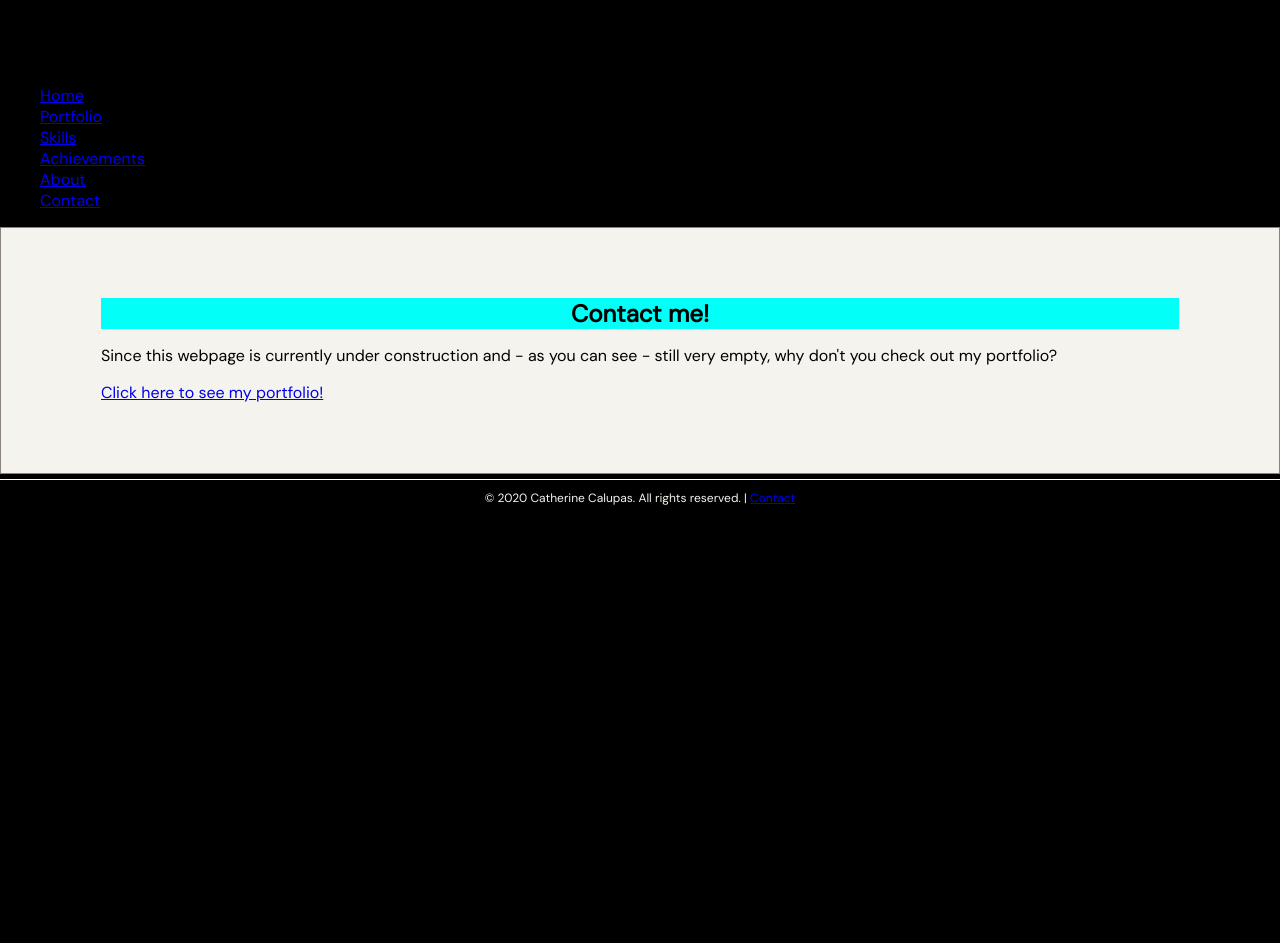
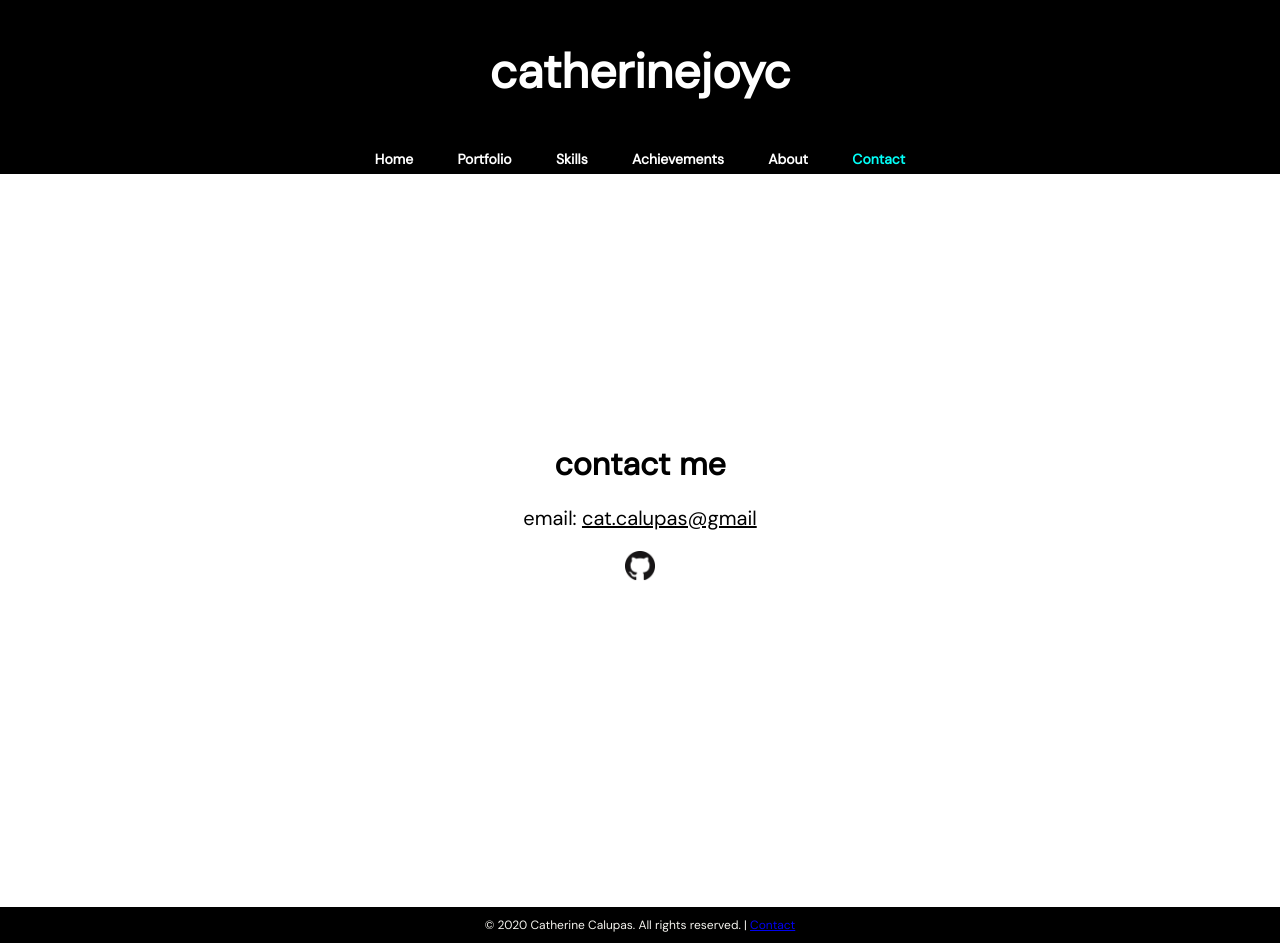
Before and after one commit to catherinejoyc/blog, a plain HTML site: page contact.html in a window 1280 px wide. Before the commit the page ends 800 px from the top, so only its background shows below. Drawn offline with Linux system fonts and the light colour scheme; a web font is replaced by a local one.

Commit message:
add contact page

```diff
--- a/assets/css/simplestyle.css
+++ b/assets/css/simplestyle.css
@@ -13,6 +13,10 @@ overflow-y: scroll;
 }
 ::-webkit-scrollbar-thumb {
   background: white;
+}
+
+p{
+font-size: 20px;
 }
 
 /* Body*/
@@ -84,15 +88,17 @@ color: #02fff8;
 }
 
 /* Home */
-.home{
+.singlePage{
 height: 100%;
 display: flex;
 flex-direction:column;
 background-color:white;
+text-align: center;
 }
 
-.home .content{
+.singlePage .content{
 height: 100%;
+width: 100%;
 
 background-color: white;
 
@@ -101,7 +107,7 @@ color: black;
 
 .absoluteCenter{
 margin: 0;
-position: absolute;
+position: relative;
 top: 46.5%;
 left: 50%;
 -ms-transform: translate(-50%, -50%);
@@ -123,6 +129,7 @@ background-color: #02fff8;
 .column.small.right {
 width: 20%;
 }
+
 .row:after {
   content: "";
   display: table;
@@ -199,11 +206,10 @@ background-color: #02fff8;
 text-align: center;
 }
 
-/* Right column */
+/*---Contact---*/
 .contact{
 margin: 0px;
 padding: 20px;
-background-color: #02fff8;
 }
 .contact h1{
 margin: 0px;
@@ -220,7 +226,7 @@ padding: 0px;
 height: 25px;
 }
 .contact img{
-height: 25px;
+height: 30px;
 }
 .contact h3{
 margin-top: 20px;
@@ -254,6 +260,6 @@ color: #f4f3ee;
 }
 
 /* CSS HEX https://coolors.co/0a0a0a-02fff8-ffffff */
---rich-black-fogra-39: #0a0a0aff;
---aqua: #02fff8ff;
---white: #ffffffff;
+--rich-black-fogra-39: #0a0a0a;
+--aqua: #02fff8;
+--white: #ffffff;
--- a/contact.html
+++ b/contact.html
@@ -3,21 +3,30 @@
 
 <head>
 	<meta charset="utf-8" />
+	<meta name="viewport" content="width=device-width, initial-scale=1.0"> <!-- responsive on all platforms -->
 	<link rel="stylesheet" href="assets/css/simplestyle.css">
 
 	<!-- Google Fonts -->
 	<link href='https://fonts.googleapis.com/css?family=DM Sans' rel='stylesheet'>
-<link href='https://fonts.googleapis.com/css?family=Candal' rel='stylesheet'>
 
-<title>catherinejoyc | Contact</title>
+	<title>catherinejoyc | contact</title>
+
+	<style>
+	html, body {
+	height: 100%;
+	margin: 0;
+	}
+}
+</style>
 </head>
 
 <body>
-<header>
-<h1>Hewwo OwO</h1>
-</header>
+	<div class="header">
+		<h1>catherinejoyc</h1>
+	</div>
 
-<nav>
+	<div class="singlePage">
+		<div class="nav">
 			<ul>
 				<li><a href="index.html" >Home</a></li>
 				<li><a href="portfolio.html">Portfolio</a></li>
@@ -26,18 +35,23 @@
 				<li><a href="about.html">About</a></li>
 				<li><a class="active" href="contact.html">Contact</a></li>
 			</ul>
-</nav>
+		</div>
 
-<main>
-<section>
-<h2>Contact me!</h2>
-<p>Since this webpage is currently under construction and - as you can see - still very empty, why don't you check out my portfolio?</p>
-<a href="https://catherinejoyc.github.io/web-portfolio/">Click here to see my portfolio!</a>
-</section>
-</main>
+		<div class="content">
+			<div class="absoluteCenter contact">
+					<h1>contact me</h1>
+					<p>email: <a href="mailto:cat.calupas@gmail">cat.calupas@gmail</a></p>
+					<ul>
+						<li><a href="https://github.com/catherinejoyc" target="_blank">
+							<img src="assets/icons/GitHub-Mark-32px.png" alt="Github">
+						</a></li>
+					</ul>
+			</div>
+		</div>
 
 		<footer>
 		<p>&copy; 2020 Catherine Calupas. All rights reserved. | <a href="contact.html">Contact</a></p>
 		</footer>
+	</div>
 </body>
 </html>
```
Also changed, not shown: index.html (+6 -2 lines), portfolio.html (+1 -3 lines). Lines whose indentation alone changed are shown as unchanged.
